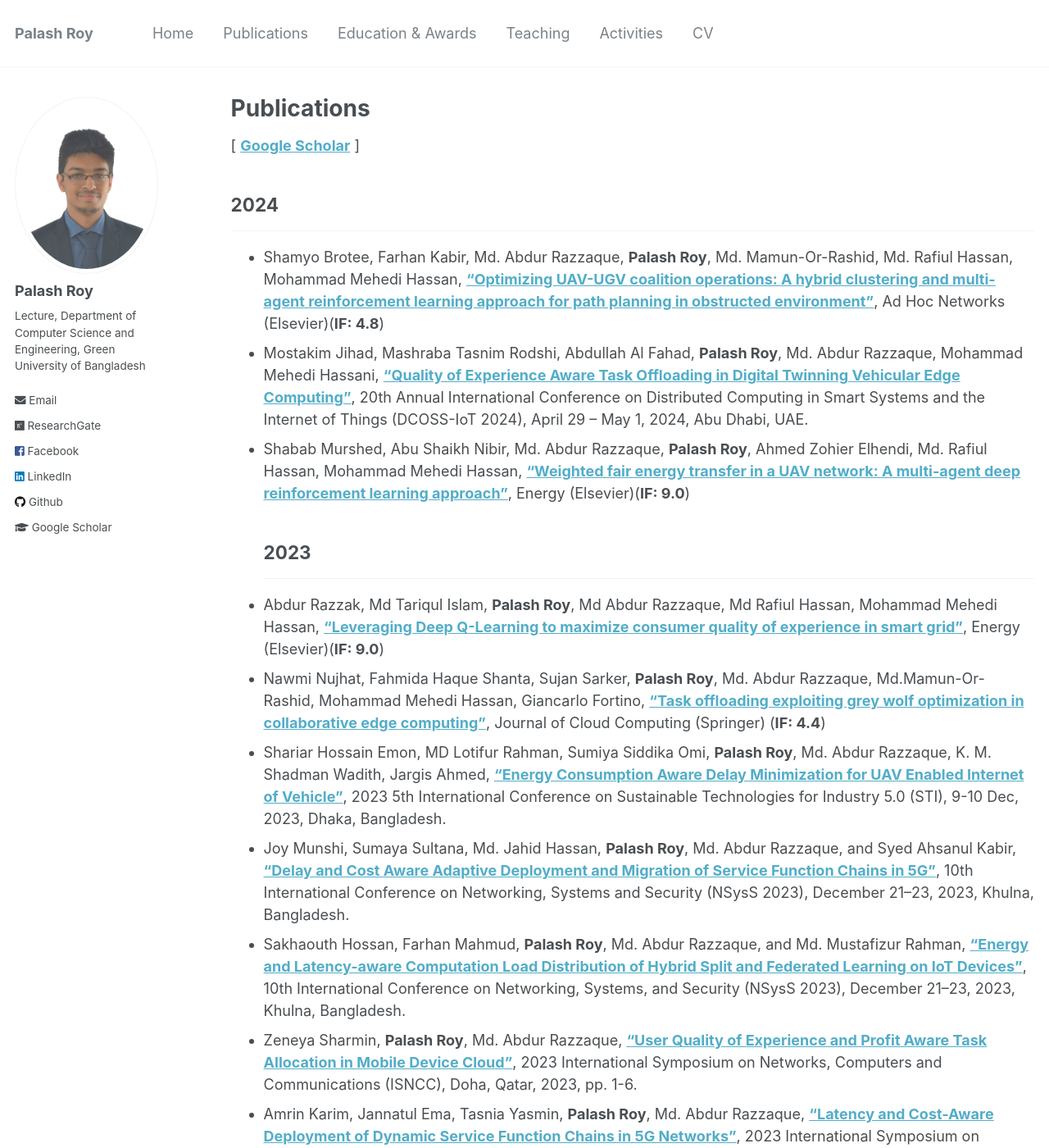
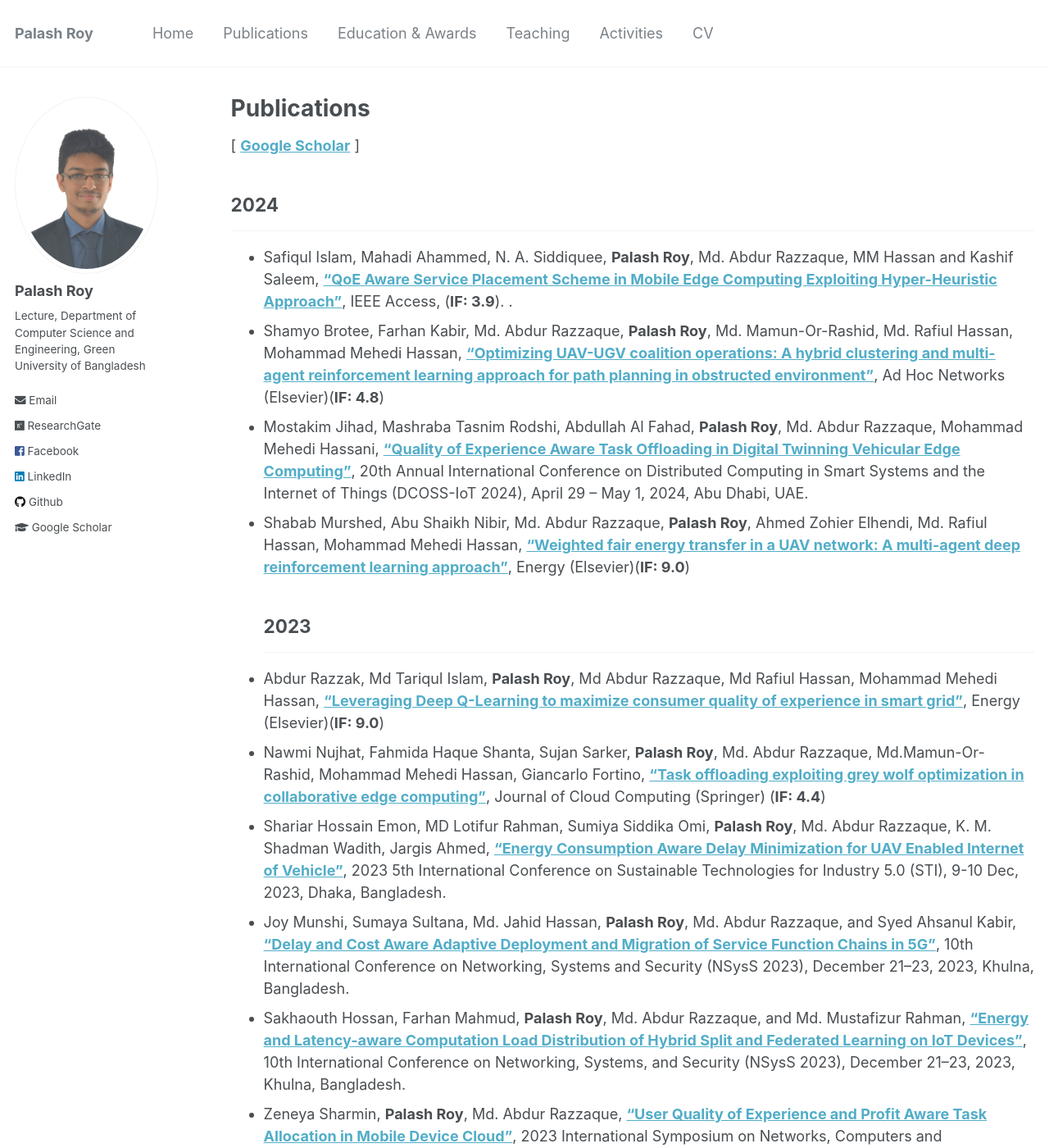
Before and after one commit to PalashRoy975/PalashRoy975.github.io, a Jekyll site: the page built from _pages/publications.md, in a window 1280 px wide and 1400 px high. Shown: the whole window at 82% size. Built offline with Jekyll 4.4.1, drawn with Linux system fonts in a browser that asks for light colours.

Commit message:
Update publications.md

```diff
--- a/_pages/publications.md
+++ b/_pages/publications.md
@@ -8,6 +8,7 @@ author_profile: true
 [ [**Google Scholar**](https://scholar.google.com/citations?user=6YbqlUkAAAAJ&hl=en&authuser=1) ]
 ## 2024
 -----------
+* Safiqul Islam, Mahadi Ahammed, N. A. Siddiquee, **Palash Roy**, Md. Abdur Razzaque, MM Hassan and Kashif Saleem, [**"QoE Aware Service Placement Scheme in Mobile Edge Computing Exploiting Hyper-Heuristic Approach"**](), IEEE Access, (**IF: 3.9**). .
 * Shamyo Brotee, Farhan Kabir, Md. Abdur Razzaque, **Palash Roy**, Md. Mamun-Or-Rashid, Md. Rafiul Hassan, Mohammad Mehedi Hassan,  [**"Optimizing UAV-UGV coalition operations: A hybrid clustering and multi-agent reinforcement learning approach for path planning in obstructed environment"**](https://www.sciencedirect.com/science/article/pii/S1570870524001306), Ad Hoc Networks (Elsevier)(**IF: 4.8**)
 * Mostakim Jihad, Mashraba Tasnim Rodshi, Abdullah Al Fahad, **Palash Roy**, Md. Abdur Razzaque, Mohammad Mehedi Hassani, [**"Quality of Experience Aware Task Offloading in Digital Twinning Vehicular Edge Computing"**](), 20th Annual International Conference on Distributed Computing in Smart Systems and the Internet of Things (DCOSS-IoT 2024), April 29 – May 1, 2024, Abu Dhabi, UAE.
 * Shabab Murshed, Abu Shaikh Nibir, Md. Abdur Razzaque, **Palash Roy**, Ahmed Zohier Elhendi, Md. Rafiul Hassan, Mohammad Mehedi Hassan,  [**"Weighted fair energy transfer in a UAV network: A multi-agent deep reinforcement learning approach"**](https://www.sciencedirect.com/science/article/abs/pii/S0360544224002986), Energy (Elsevier)(**IF: 9.0**)
@@ -23,7 +24,7 @@ Load Distribution of Hybrid Split and Federated Learning on IoT Devices"**](http
 * Amrin Karim, Jannatul Ema, Tasnia Yasmin, **Palash Roy**, Md. Abdur Razzaque, [**"Latency and Cost-Aware Deployment of Dynamic Service Function Chains in 5G Networks"**](https://ieeexplore.ieee.org/document/10323818?fbclid=IwAR2G7LCOPId987YAEWtfByW6ylnMXMw5jDuXloOWkmp-MFM1l6WTMf7wrTA), 2023 International Symposium on Networks, Computers and Communications (ISNCC), Doha, Qatar, 2023, pp. 1-6.
 * Pranjal Kumar Nandi, Md. Rejaul Islam Reaj, Sujan Sarker, Md. Abdur Razzaque, Md. Mamun-or-Rashid, **Palash Roy**, [**"Task offloading to edge cloud balancing utility and cost for energy harvesting Internet of Things"**](https://www.sciencedirect.com/science/article/abs/pii/S1084804523001856?via%3Dihub), Journal of Network and Computer Applications (Elsevier), Volume 221, 103766. (**IF: 8.7**)
 * Syeda Nabila Akter, Afsana Kabir Sinthia, **Palash Roy**, Md. Abdur Razzaque, Mohammad Mehedi Hassan, Francesco Pupo, Giancarlo Fortino, [**"Reputation Aware Optimal Team Formation for Collaborative Software Crowdsourcing in Industry 5.0**"](https://www.sciencedirect.com/science/article/pii/S1319157823002641), Journal of King Saud University: Computer and Information Sciences (Elsevier) (**IF: 6.9**)
-* Anika Tahsin, **Palash Roy**, Md. Abdur Razzaque, MD. MAMUN-OR-RASHID, MOHAMMAD SIRAJ, SALMAN A. ALQAHTANI, MD. RAFIUL HASSAN, MOHAMMAD MEHEDI HASSAN, [**"Energy Cooperation Among Sustainable base Stations in Multi-Operator Cellular Networks"**](https://ieeexplore.ieee.org/document/10049573), IEEE Access, Volume: 11, 2023 (**IF: 3.476**).
+* Anika Tahsin, **Palash Roy**, Md. Abdur Razzaque, MD. MAMUN-OR-RASHID, MOHAMMAD SIRAJ, SALMAN A. ALQAHTANI, MD. RAFIUL HASSAN, MOHAMMAD MEHEDI HASSAN, [**"Energy Cooperation Among Sustainable base Stations in Multi-Operator Cellular Networks"**](https://ieeexplore.ieee.org/document/10049573), IEEE Access, Volume: 11, 2023 (**IF: 3.9**).
 ## 2022
 -----------
 * M. Shahjalal, N. Farhana, **Palash Roy**, Md. Abdur Razzaque, Kuljeet Kaur, Mohammad Mehedi Hassan, [**"A Binary Grey Wolf Optimization Algorithm for Deployment of Virtual Network Functions in 5G Hybrid Cloud"**](https://www.sciencedirect.com/science/article/abs/pii/S0140366422002432?via%3Dihub), Computer Communications (Elsevier) (**IF: 5.047**).
```
